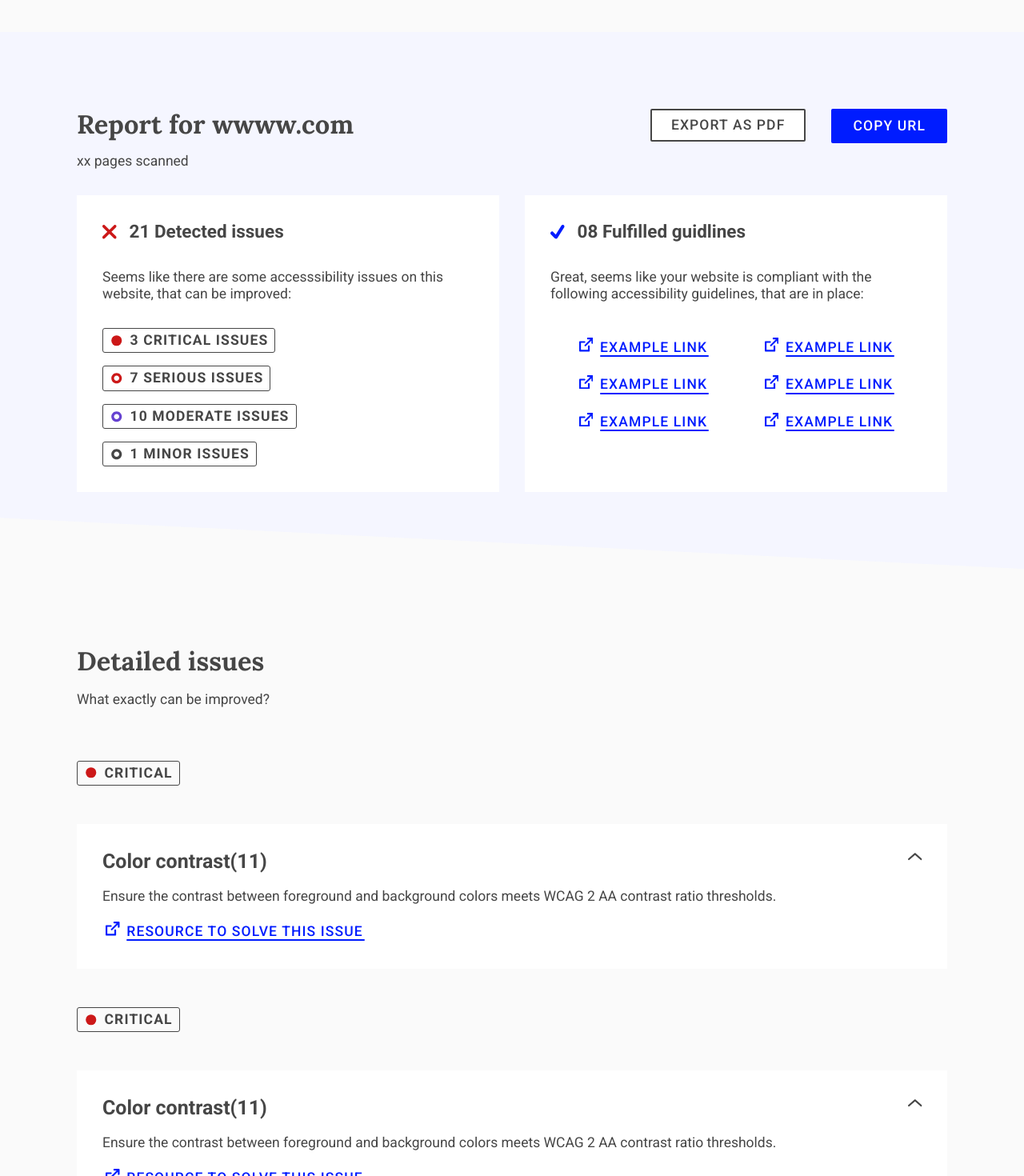
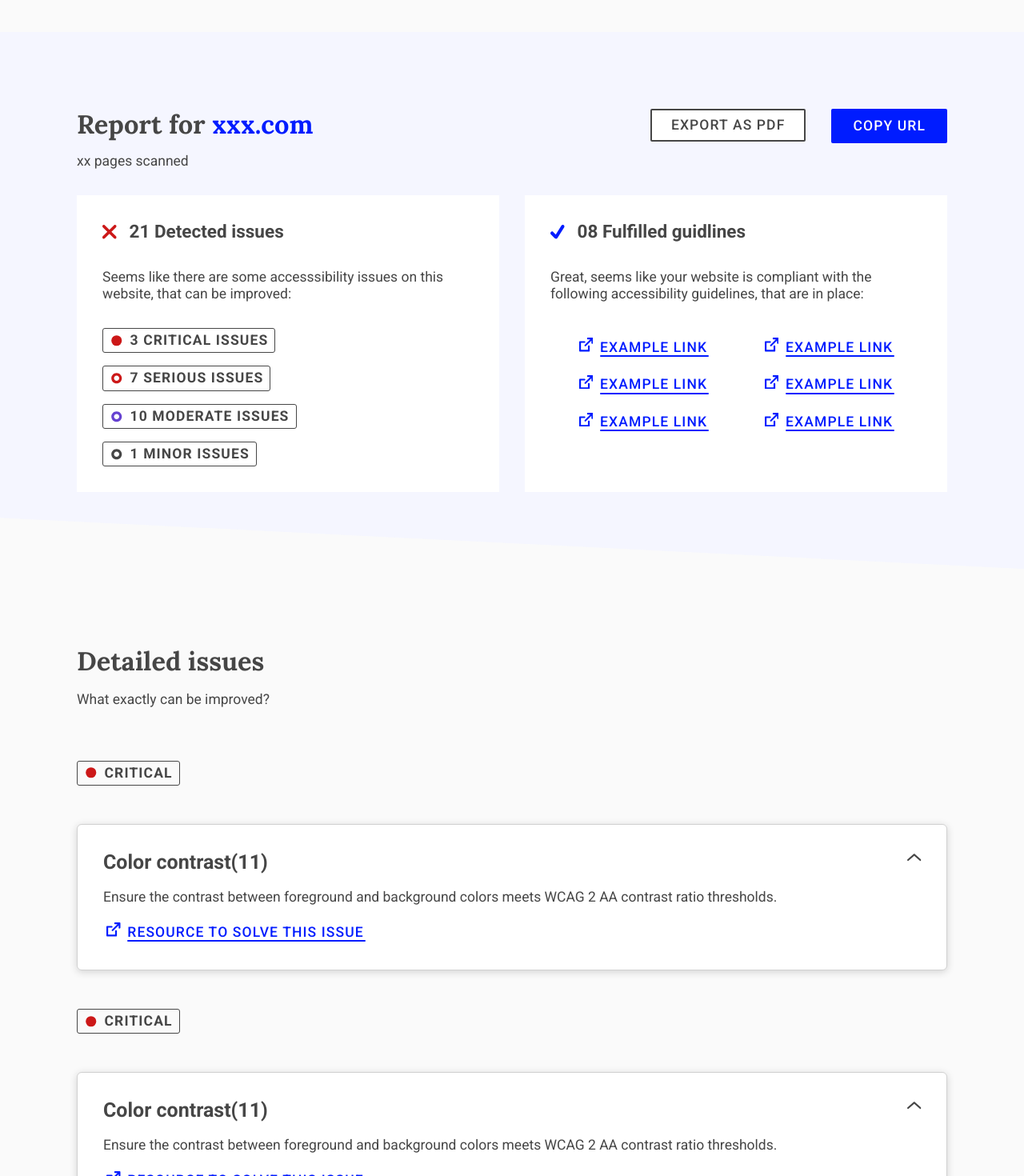
Before and after one commit to accessibility-tools/website, a Next.js app: page /report in a window 1280 px wide. Shown: the part 520-1990 px from the top of the page at 80% size. Built offline with nearby package versions, Linux system fonts and the light colour scheme.

Commit message:
add styles to report details card

```diff
--- a/src/components/report/ReportDetailsCard.jsx
+++ b/src/components/report/ReportDetailsCard.jsx
@@ -16,13 +16,13 @@ const CardContainer = styled(Stack)`
 
 const Details = styled.details`
   background-color: ${color.white};
+  border-radius: 6px;
+  border: solid 1px ${color.lightGrey1};
+  box-shadow: 0 2px 10px 0 ${color.lightGrey2};
   display: flex;
   flex-direction: column;
+  width: 100%;
 
-  width: 100%;
-  &:active {
-    background-color: ${color.purple};
-  }
   & > * {
     max-width: 100%;
     padding: 2rem;
--- a/src/components/report/ReportOverview.jsx
+++ b/src/components/report/ReportOverview.jsx
@@ -9,6 +9,10 @@ import ReportSummCard from "./ReportSummCard";
 const OverviewContainer = styled(Stack)`
   padding: 0;
   width: 80vw;
+
+  span {
+    color: ${color.blue};
+  }
 
   @media (min-width: 48rem) {
     width: 100%;
@@ -64,7 +68,9 @@ const ReportOverview = () => (
     <Switcher threshold="35rem">
       <div>
         <Stack space="small">
-          <h2>Report for wwww.com </h2>
+          <h2>
+            Report for <span>xxx.com</span>{" "}
+          </h2>
           <p>xx pages scanned </p>
         </Stack>
         <BtnWrapper>
--- a/src/shared/style.js
+++ b/src/shared/style.js
@@ -29,6 +29,10 @@ export const color = {
   yellow: "#FFF361",
   pink: "#FF7FB1",
   red: "#F94B4B",
+
+  // border & box shadow
+  lightGrey1: "#d1d1d1",
+  lightGrey2: "#d2d2d2",
 };
 
 export const spacing = {
```
